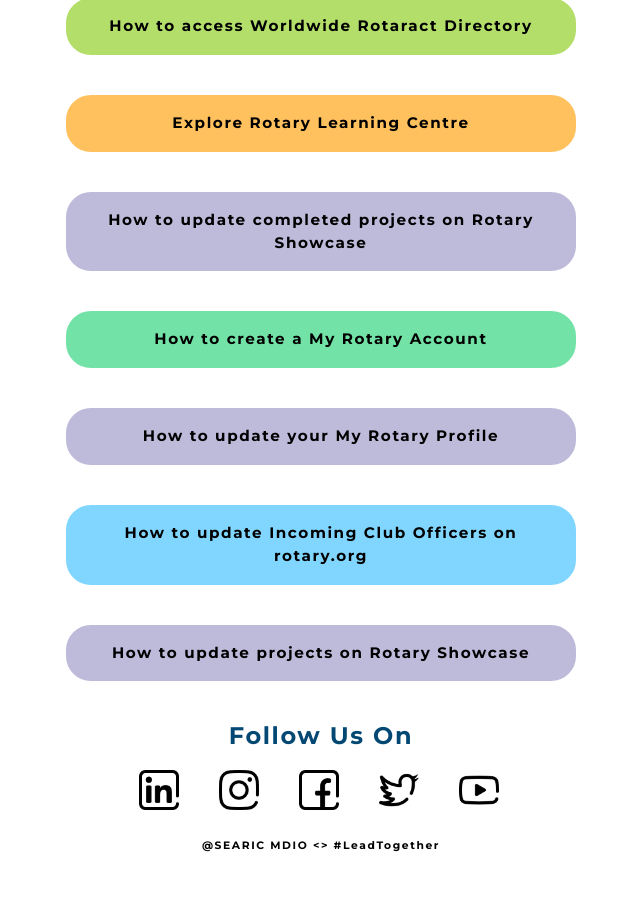
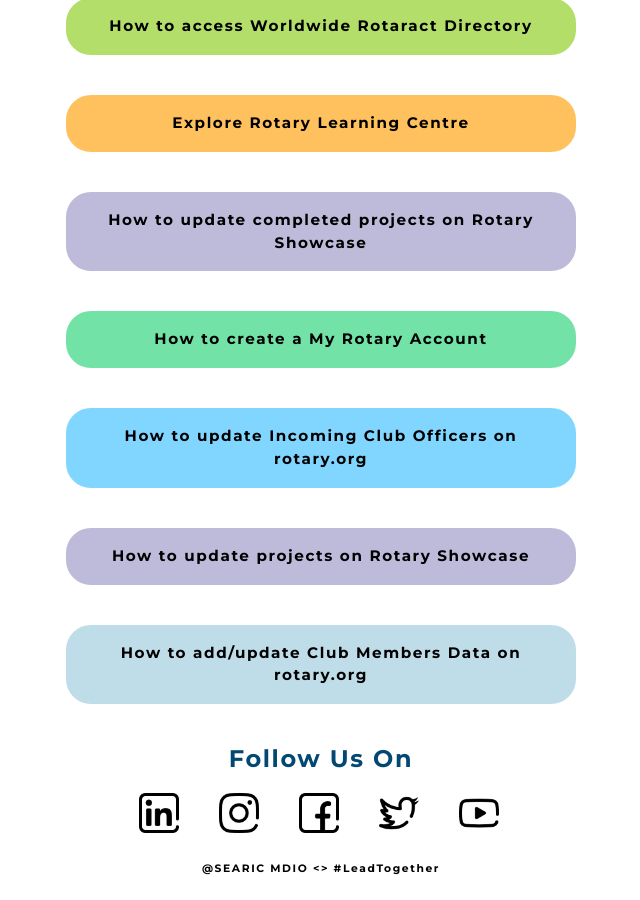
Before and after one commit to SEARICMDIO/RotaWallet, a Jekyll site: the page built from index.md, in a window 1280 px wide and 900 px high, scrolled down 1026 px. Shown: the whole window, without its empty margins (319-959 px from the left). Built offline with Jekyll 4.4.1, drawn with Linux system fonts in a browser that asks for light colours; a script that is not in the unit is left out; before the commit the page ends 1903 px from its top, so only the background shows below that.

Commit message:
Update RotaWallet - SEARIC MDIO “wallet”

```diff
--- a/_data/referrals.yml
+++ b/_data/referrals.yml
@@ -45,15 +45,15 @@
   - title: "How to create a My Rotary Account "
     url: https://www.youtube.com/watch?v=jfifoSy35Bw
     color: mediumlight-green-canyan
-  - title: How to update your My Rotary Profile
-    url: https://www.youtube.com/watch?v=rl5X9UVHZSg
-    color: lightgrayish-blue
   - title: How to update Incoming Club Officers on rotary.org
     url: https://www.youtube.com/watch?v=x9dV_Nc20AE
     color: light-canyan
   - title: How to update projects on Rotary Showcase
     url: https://www.youtube.com/watch?v=6V372JyWo-E&t=12s
     color: lightgrayish-blue
+  - title: How to add/update Club Members Data on rotary.org
+    url: https://www.youtube.com/watch?v=2XIwHmnprhg
+    color: verylight-canyan
 body: "**Rota Wallet** is an initiative of **SEARIC MDIO** (*S*outh *E*ast
   *A*sia *R*otaract *I*nformation *C*entre) to help everyone understand Rotaract
   better :)"
```
